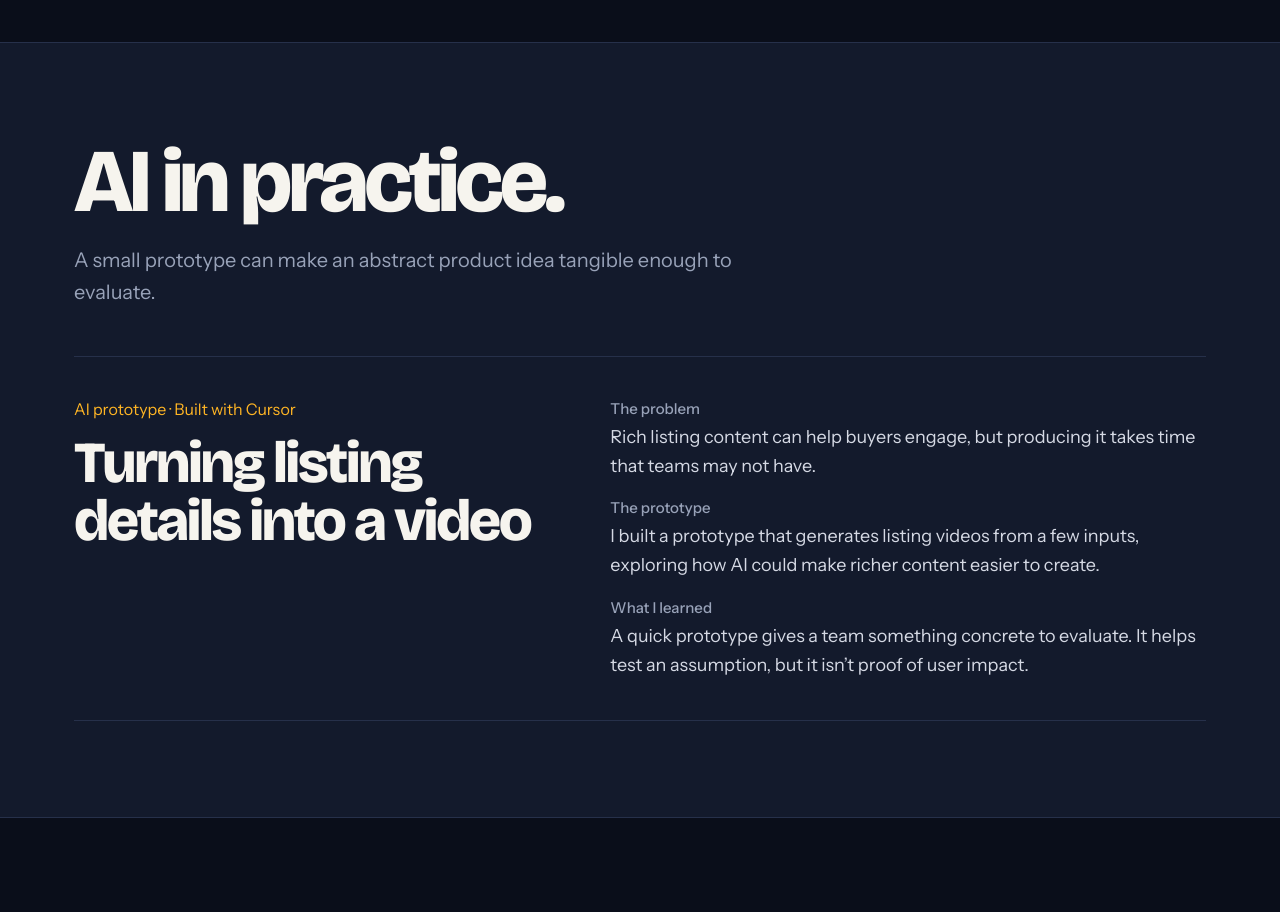
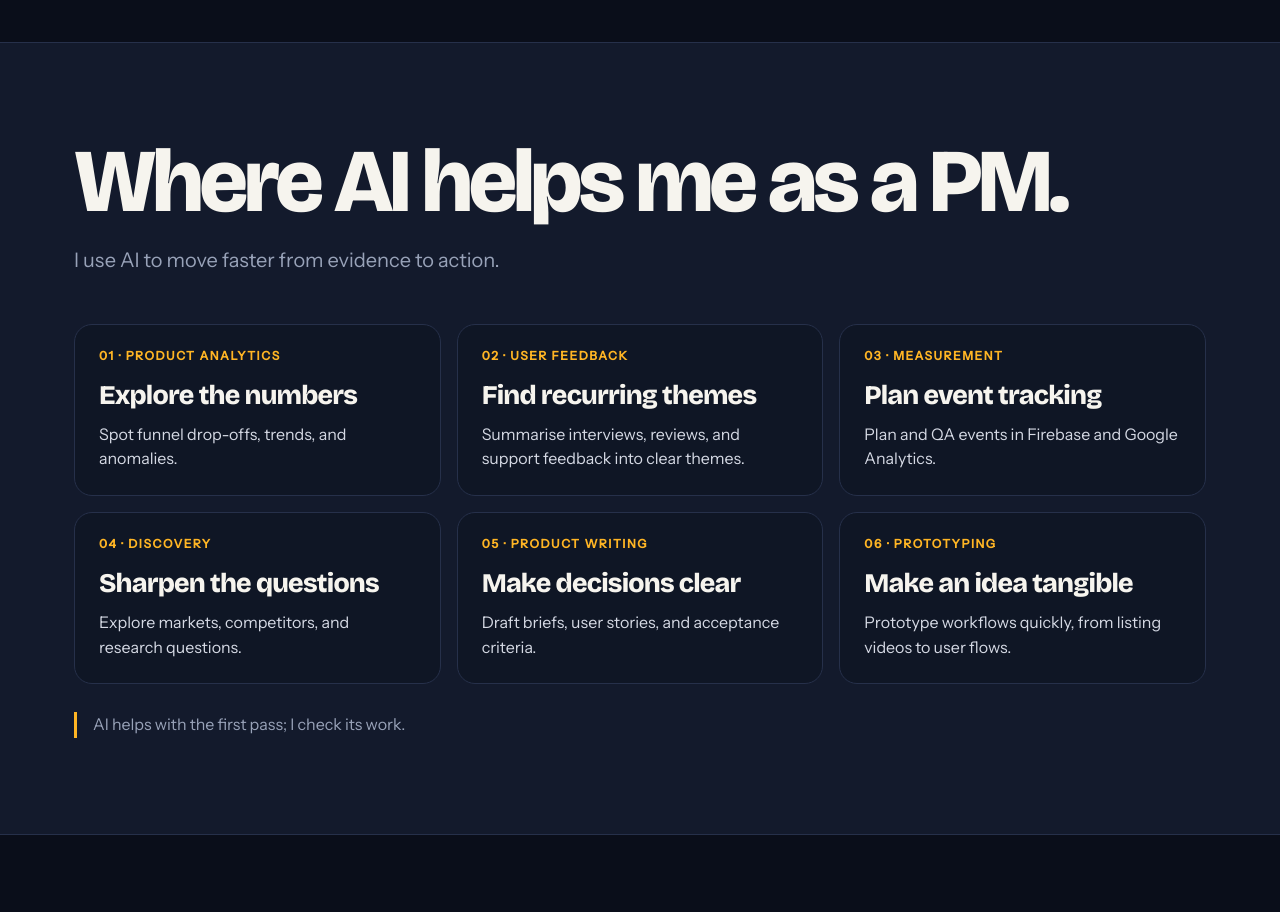
Before and after one commit to mohamza54/Mo-Hamza, a plain HTML site: page index.html in a window 1280 px wide. Shown: the part 3540-4452 px from the top of the page. Drawn offline with nearby package versions, Linux system fonts and the light colour scheme.

Commit message:
Clarify AI use cases for product management
Co-authored-by: Copilot App <223556219+Copilot@users.noreply.github.com>

```diff
--- a/index.html
+++ b/index.html
@@ -91,11 +91,12 @@ h2{font-size:clamp(40px,7vw,92px);margin-bottom:20px}
 .strip{display:flex;align-items:center;justify-content:space-between;gap:24px;flex-wrap:wrap;margin-top:48px;padding:28px 32px;border:2px solid var(--accent);border-radius:24px}
 .strip p{margin:0;font:800 clamp(22px,3vw,32px)/1.1 var(--head);letter-spacing:-.03em}
 .ai{background:var(--surface)}
-.stage{display:grid;grid-template-columns:minmax(0,.7fr) minmax(0,1.5fr) minmax(0,1.1fr);gap:40px;padding:32px 0;border-top:1px solid var(--line)}
-.stage:last-child{border-bottom:1px solid var(--line)}
-.stage h3{font-size:clamp(30px,4vw,48px);line-height:1}
-.stage p{margin:0;color:var(--soft)}
-.stage .rule{border-left:3px solid var(--accent);padding-left:18px;color:var(--ink)}
+.ai-grid{display:grid;grid-template-columns:repeat(3,minmax(0,1fr));gap:16px;margin-top:40px}
+.ai-card{padding:24px;border:1px solid var(--line);border-radius:18px;background:rgba(10,14,26,.36)}
+.ai-card .meta{margin-bottom:18px;color:var(--accent);font:600 12px/1.2 var(--body);letter-spacing:.13em;text-transform:uppercase}
+.ai-card h3{font-size:clamp(23px,2.1vw,30px);line-height:1.05;letter-spacing:-.03em;margin-bottom:12px}
+.ai-card p{margin:0;color:var(--soft);font-size:16px;line-height:1.55}
+.ai-note{max-width:48em;margin:28px 0 0;padding-left:16px;border-left:3px solid var(--accent);color:var(--muted);font-size:16px}
 .contact{background:var(--accent);color:var(--accent-ink);border-radius:32px;padding:72px 48px}
 .contact h2{margin-bottom:20px}
 .contact p{max-width:32em;font-size:21px;margin:0 0 32px}
@@ -119,9 +120,10 @@ footer p{margin:0;text-align:center}
   .hero{padding-top:48px}section{padding:64px 0}
   .contact{padding:44px 26px}
   .strip{padding:24px}
+  .ai-grid{grid-template-columns:repeat(2,minmax(0,1fr))}
 }
 @media (max-width:700px){
-  .about-grid,.principle,.case,.stage{grid-template-columns:1fr;gap:16px}
+  .about-grid,.principle,.case{grid-template-columns:1fr;gap:16px}
   .photo{width:100%;max-width:360px;justify-self:center;order:-1}
 }
 @media (max-width:600px){
@@ -146,6 +148,11 @@ footer p{margin:0;text-align:center}
   .strip{margin-top:32px;padding:20px;border-radius:20px}
   .contact{padding:32px 22px;border-radius:24px}
   .contact p{font-size:18px;margin-bottom:24px}
+  .ai-grid{grid-template-columns:1fr;gap:12px;margin-top:28px}
+  .ai-card{padding:22px}
+  .ai-card .meta{margin-bottom:12px}
+  .ai-card h3{font-size:26px}
+  .ai-note{margin-top:22px}
   footer .foot{gap:20px;padding-top:32px;padding-bottom:32px}
   .flinks{gap:20px;flex-wrap:wrap}
 }
@@ -228,16 +235,41 @@ footer p{margin:0;text-align:center}
 </div></section>
 
 <section id="ai" class="ai"><div class="wrap">
-  <h2>AI in practice.</h2>
-  <p class="lede">A small prototype can make an abstract product idea tangible enough to evaluate.</p>
-  <article class="case">
-    <div><div class="meta">AI prototype · Built with Cursor</div><h3>Turning listing details into a video</h3></div>
-    <dl>
-      <dt>The problem</dt><dd>Rich listing content can help buyers engage, but producing it takes time that teams may not have.</dd>
-      <dt>The prototype</dt><dd>I built a prototype that generates listing videos from a few inputs, exploring how AI could make richer content easier to create.</dd>
-      <dt>What I learned</dt><dd>A quick prototype gives a team something concrete to evaluate. It helps test an assumption, but it isn’t proof of user impact.</dd>
-    </dl>
-  </article>
+  <h2>Where AI helps me as a PM.</h2>
+  <p class="lede">I use AI to move faster from evidence to action.</p>
+  <div class="ai-grid">
+    <article class="ai-card">
+      <div class="meta">01 · Product analytics</div>
+      <h3>Explore the numbers</h3>
+      <p>Spot funnel drop-offs, trends, and anomalies.</p>
+    </article>
+    <article class="ai-card">
+      <div class="meta">02 · User feedback</div>
+      <h3>Find recurring themes</h3>
+      <p>Summarise interviews, reviews, and support feedback into clear themes.</p>
+    </article>
+    <article class="ai-card">
+      <div class="meta">03 · Measurement</div>
+      <h3>Plan event tracking</h3>
+      <p>Plan and QA events in Firebase and Google Analytics.</p>
+    </article>
+    <article class="ai-card">
+      <div class="meta">04 · Discovery</div>
+      <h3>Sharpen the questions</h3>
+      <p>Explore markets, competitors, and research questions.</p>
+    </article>
+    <article class="ai-card">
+      <div class="meta">05 · Product writing</div>
+      <h3>Make decisions clear</h3>
+      <p>Draft briefs, user stories, and acceptance criteria.</p>
+    </article>
+    <article class="ai-card">
+      <div class="meta">06 · Prototyping</div>
+      <h3>Make an idea tangible</h3>
+      <p>Prototype workflows quickly, from listing videos to user flows.</p>
+    </article>
+  </div>
+  <p class="ai-note">AI helps with the first pass; I check its work.</p>
 </div></section>
 
 <section id="contact"><div class="wrap">
```
